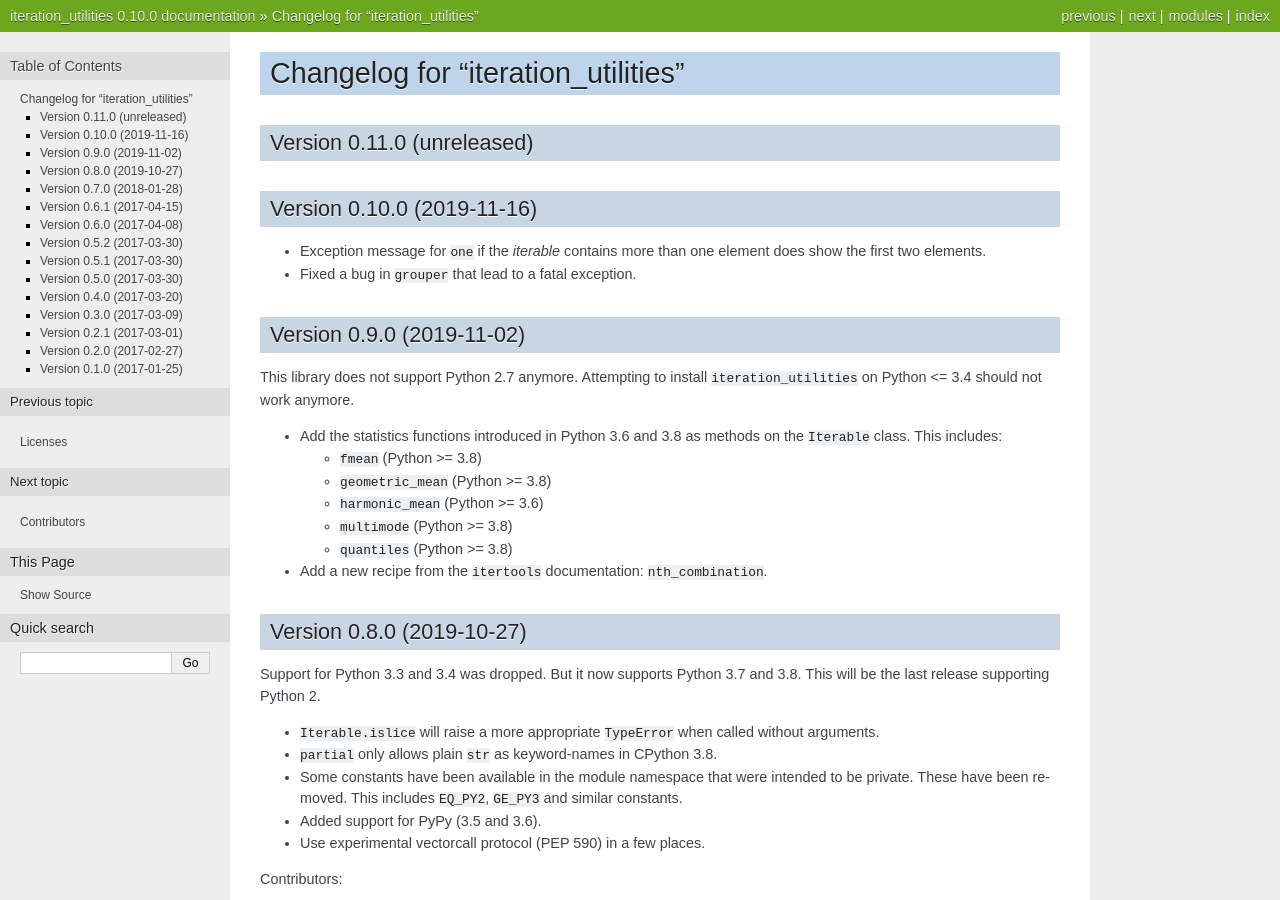
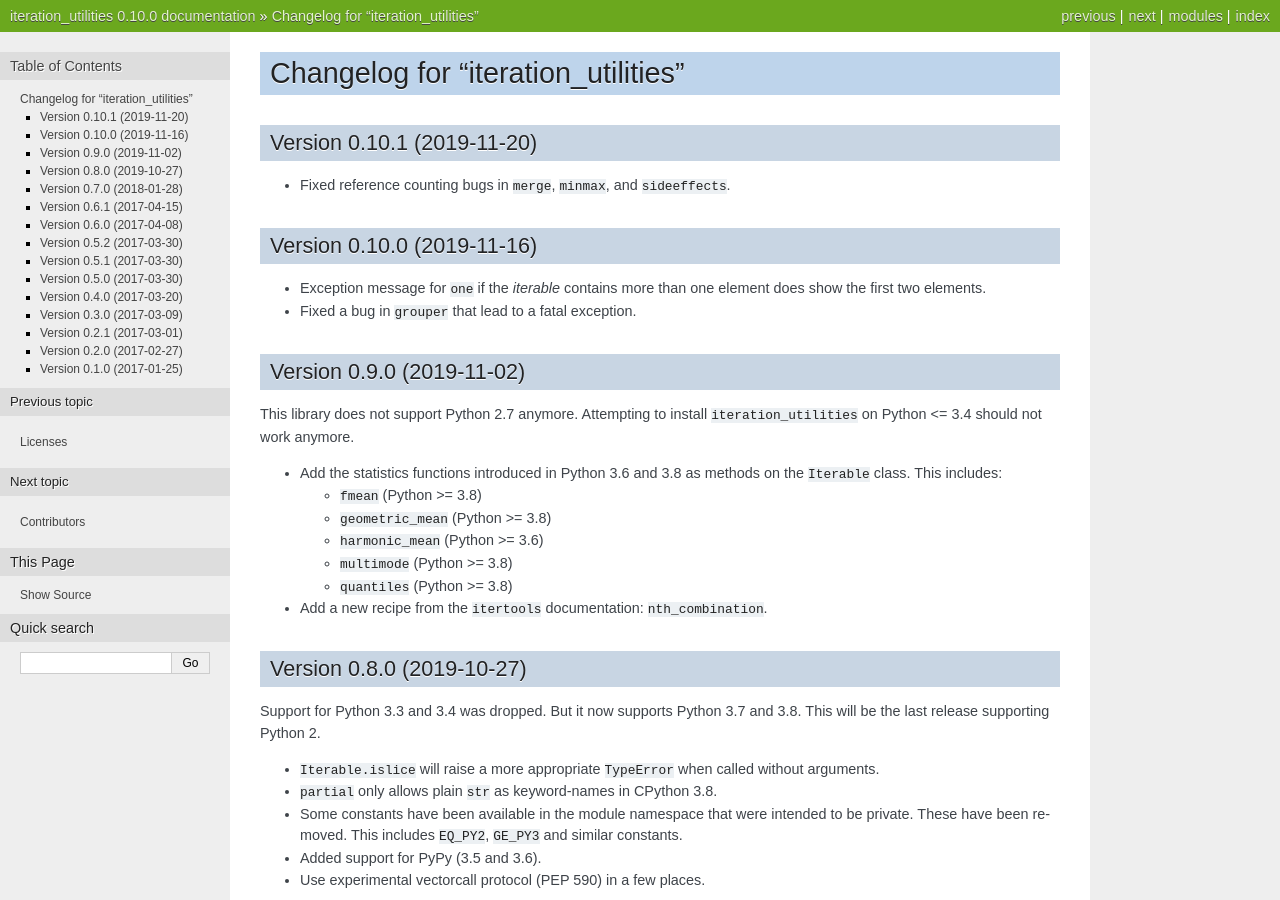
Before and after one commit to MSeifert04/iteration_utilities, a Sphinx documentation site: the page built from docs/CHANGES.rst, in a window 1280 px wide and 900 px high. Built offline with Sphinx 7.4.7, drawn with Linux system fonts in a browser that asks for light colours.

Commit message:
Prepare for 0.10.1 release
Signed-off-by: MSeifert04 <michaelseifert04@yahoo.de>

```diff
--- a/docs/CHANGES.rst
+++ b/docs/CHANGES.rst
@@ -1,8 +1,10 @@
 Changelog for "iteration_utilities"
 -----------------------------------
 
-Version 0.11.0 (unreleased)
+Version 0.10.1 (2019-11-20)
 ^^^^^^^^^^^^^^^^^^^^^^^^^^^
+
+- Fixed reference counting bugs in ``merge``, ``minmax``, and ``sideeffects``.
 
 
 Version 0.10.0 (2019-11-16)
```
Also changed, not shown: 1 other file.
